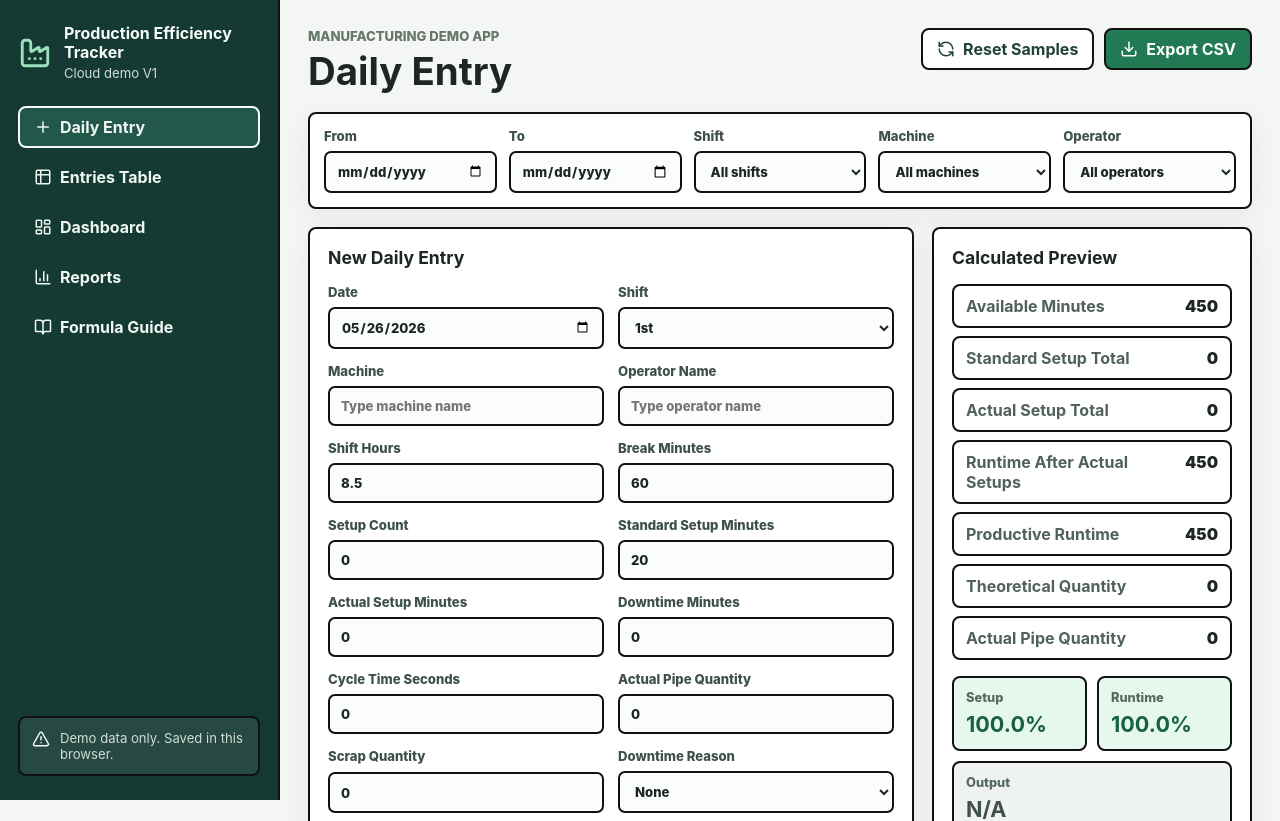
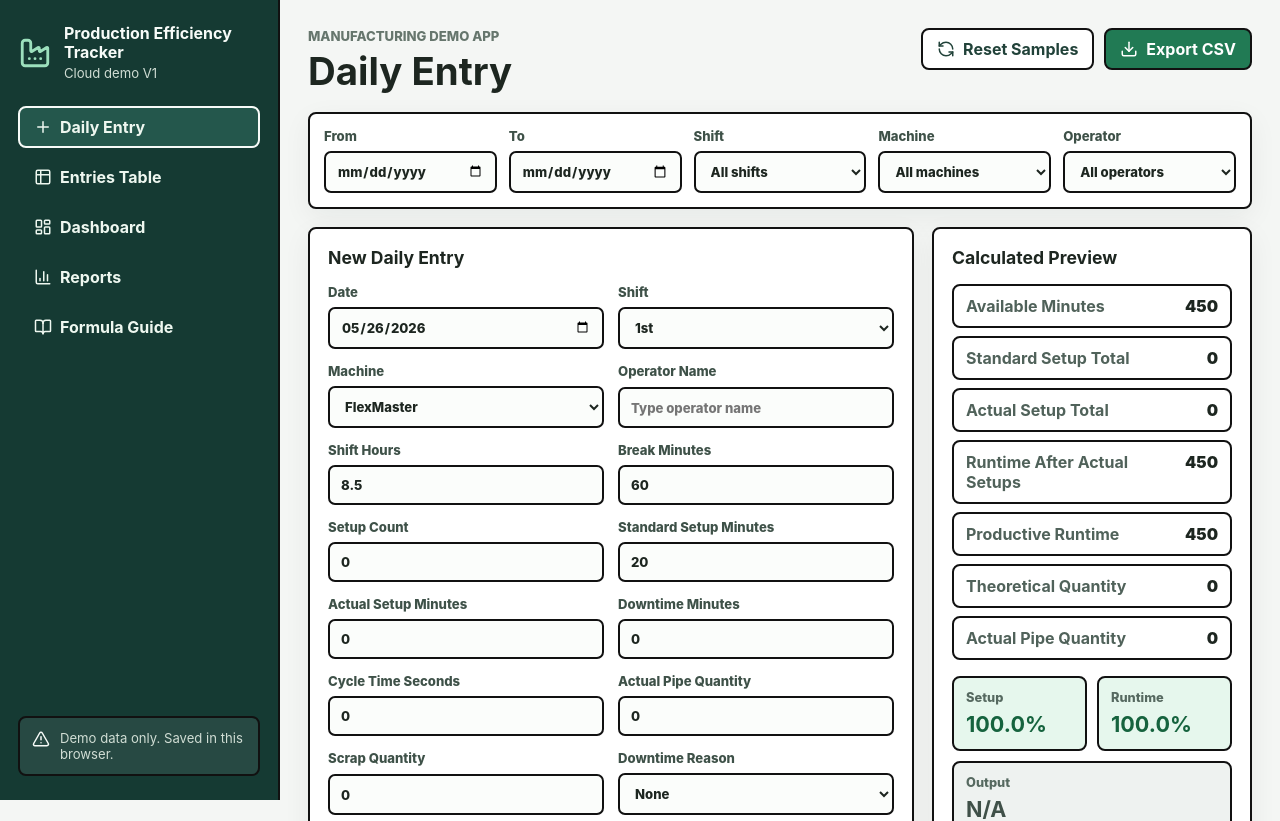
Before and after one commit to tolani13/production-efficiency-tracker, a React (Vite) app: page / in a window 1280 px wide. Shown: the top 821 px of the page. Built offline with nearby package versions, Linux system fonts and the light colour scheme.

Commit message:
Limit machine options to FlexMaster and FlexiStar

```diff
--- a/src/App.tsx
+++ b/src/App.tsx
@@ -16,14 +16,13 @@ import {
   Trash2,
 } from 'lucide-react';
 import { average, calculateEntry, efficiencyClass, formatNumber, formatPercent } from './calculations';
-import { downtimeReasons, emptyEntry, sampleEntries, shifts } from './sampleData';
+import { downtimeReasons, emptyEntry, machines, sampleEntries, shifts } from './sampleData';
 import type { FilterState, ProductionEntry } from './types';
 
 type Screen = 'entry' | 'table' | 'dashboard' | 'reports' | 'guide';
 type GroupRow = { label: string; count: number; setup: number | null; runtime: number | null; output: number | null; downtime: number; actual: number };
 
 const storageKey = 'production-efficiency-tracker-v2';
-const machineNamesKey = 'production-efficiency-tracker-machine-names';
 const operatorNamesKey = 'production-efficiency-tracker-operator-names';
 
 const inputFields: Array<keyof ProductionEntry> = [
@@ -202,7 +201,6 @@ function groupBy(entries: ProductionEntry[], key: keyof ProductionEntry): GroupR
 
 function App() {
   const { entries, setEntries } = useEntries();
-  const savedMachines = useSavedNames(machineNamesKey);
   const savedOperators = useSavedNames(operatorNamesKey);
   const [screen, setScreen] = useState<Screen>('entry');
   const [editingId, setEditingId] = useState<string | null>(null);
@@ -210,10 +208,6 @@ function App() {
   const [filters, setFilters] = useState<FilterState>({ from: '', to: '', shift: '', machine: '', operatorName: '' });
 
   const filteredEntries = useMemo(() => filterEntries(entries, filters), [entries, filters]);
-  const machineFilterOptions = useMemo(
-    () => uniqueNames([...entries.map((entry) => entry.machine), ...savedMachines.names]),
-    [entries, savedMachines.names],
-  );
   const operatorFilterOptions = useMemo(
     () => uniqueNames([...entries.map((entry) => entry.operatorName), ...savedOperators.names]),
     [entries, savedOperators.names],
@@ -224,7 +218,6 @@ function App() {
   const warningCount = entries.reduce((sum, entry) => sum + (calculateEntry(entry).warnings.length ? 1 : 0), 0);
 
   function saveDraft() {
-    savedMachines.saveName(draft.machine);
     savedOperators.saveName(draft.operatorName);
     if (editingId) {
       setEntries((current) => current.map((entry) => (entry.id === editingId ? { ...draft, id: editingId } : entry)));
@@ -311,7 +304,7 @@ function App() {
         <Filters
           filters={filters}
           setFilters={setFilters}
-          machineOptions={machineFilterOptions}
+          machineOptions={machines}
           operatorOptions={operatorFilterOptions}
         />
 
@@ -326,7 +319,6 @@ function App() {
               setDraft(makeEntry());
               setEditingId(null);
             }}
-            machineSuggestions={savedMachines.names}
             operatorSuggestions={savedOperators.names}
           />
         )}
@@ -419,7 +411,6 @@ function DailyEntry({
   updateDraft,
   saveDraft,
   cancelEdit,
-  machineSuggestions,
   operatorSuggestions,
 }: {
   draft: ProductionEntry;
@@ -428,7 +419,6 @@ function DailyEntry({
   updateDraft: (field: keyof ProductionEntry, value: string) => void;
   saveDraft: () => void;
   cancelEdit: () => void;
-  machineSuggestions: string[];
   operatorSuggestions: string[];
 }) {
   return (
@@ -453,12 +443,11 @@ function DailyEntry({
           </label>
           <label>
             Machine
-            <input
-              list="machine-suggestions"
-              value={draft.machine}
-              onChange={(event) => updateDraft('machine', event.target.value)}
-              placeholder="Type machine name"
-            />
+            <select value={draft.machine} onChange={(event) => updateDraft('machine', event.target.value)}>
+              {machines.map((machine) => (
+                <option key={machine}>{machine}</option>
+              ))}
+            </select>
           </label>
           <label>
             Operator Name
@@ -469,11 +458,6 @@ function DailyEntry({
               placeholder="Type operator name"
             />
           </label>
-          <datalist id="machine-suggestions">
-            {machineSuggestions.map((machine) => (
-              <option key={machine} value={machine} />
-            ))}
-          </datalist>
           <datalist id="operator-suggestions">
             {operatorSuggestions.map((operator) => (
               <option key={operator} value={operator} />
--- a/src/sampleData.ts
+++ b/src/sampleData.ts
@@ -1,6 +1,7 @@
 import type { ProductionEntry } from './types';
 
 export const shifts = ['1st', '2nd', '3rd', 'Weekend'] as const;
+export const machines = ['FlexMaster', 'FlexiStar'];
 export const downtimeReasons = [
   'None',
   'Sensor Fault',
@@ -15,7 +16,7 @@ export const emptyEntry: ProductionEntry = {
   id: '',
   date: '2026-05-26',
   shift: '1st',
-  machine: '',
+  machine: 'FlexMaster',
   operatorName: '',
   shiftHours: 8.5,
   breakMinutes: 60,
@@ -46,14 +47,14 @@ export const sampleEntries: ProductionEntry[] = [
     scrapQuantity: 12,
     downtimeReason: 'Sensor Fault',
     operatorName: 'Steve',
-    machine: 'Pipe Line 1',
+    machine: 'FlexMaster',
     notes: 'Required demo validation row.',
   },
   {
     id: 'sample-2026-05-26-1',
     date: '2026-05-26',
     shift: '1st',
-    machine: 'Pipe Line 2',
+    machine: 'FlexiStar',
     operatorName: 'Alicia',
     shiftHours: 8.5,
     breakMinutes: 60,
```
Also changed, not shown: 1 other file (tests, documents, lock files or other folders).
